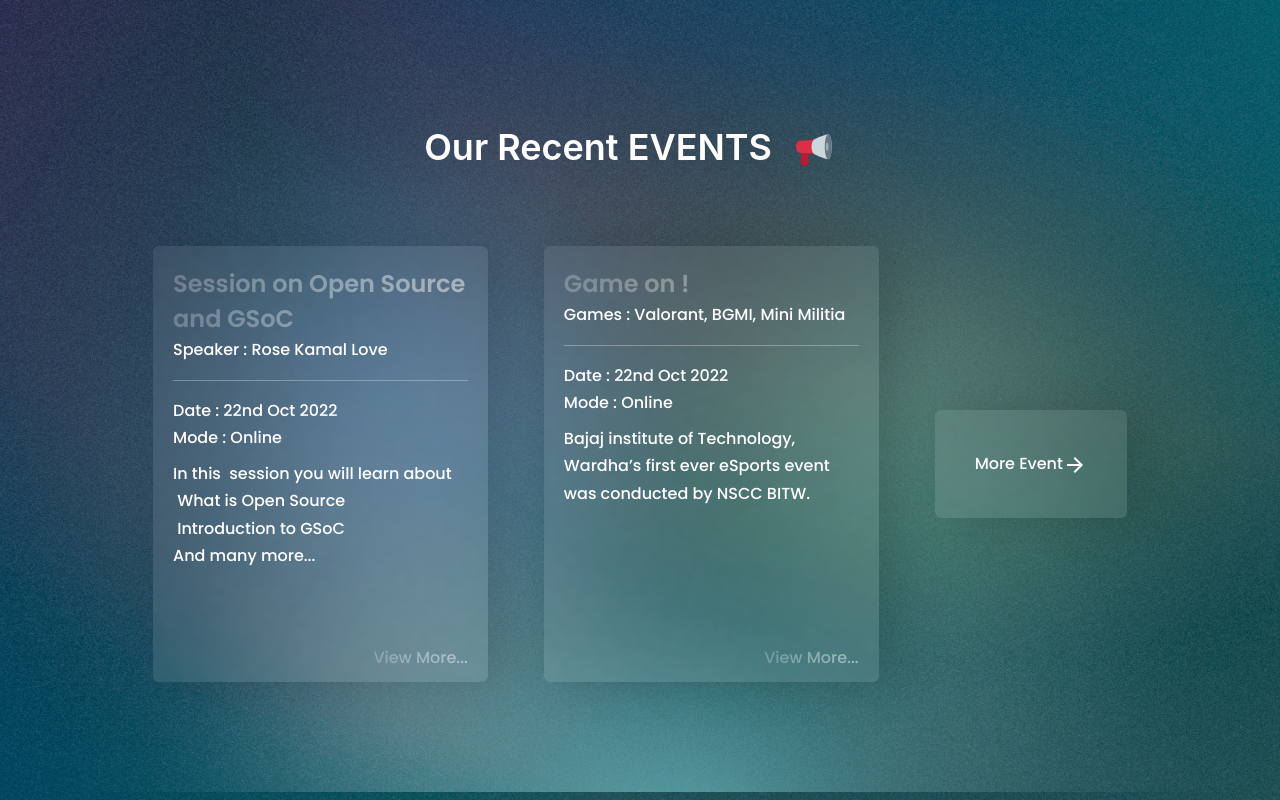
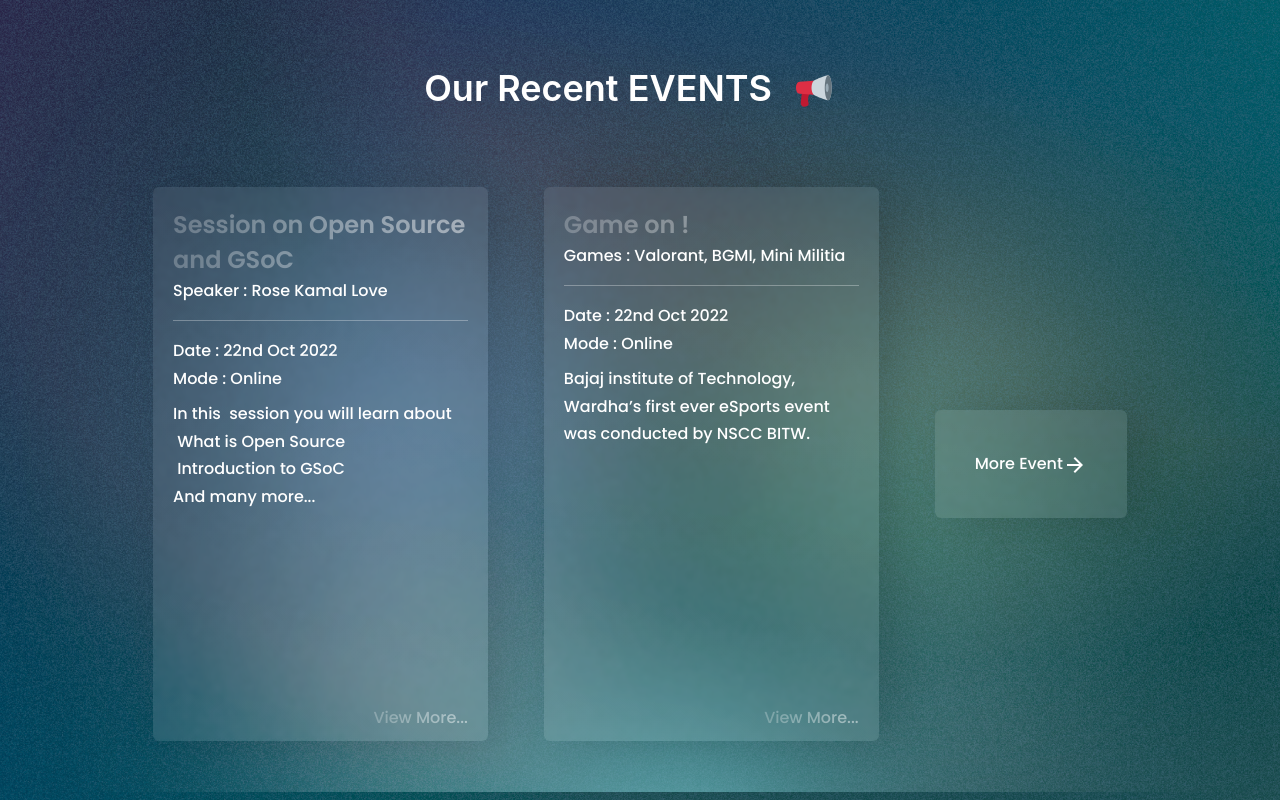
Before and after one commit to BhaveshAnandpara/NSCC-BITW-Official-Website, a React (Create React App) app in the folder frontend/: page / in a window 1280 px wide. Built offline with nearby package versions, Linux system fonts and the light colour scheme.

Commit message:
EventPage Updated

```diff
--- a/frontend/src/EventPage/EventPage.css
+++ b/frontend/src/EventPage/EventPage.css
@@ -1,13 +1,3 @@
-/* body {
-  background: linear-gradient(92.12deg,
-      #7e9acf 0.64%,
-      #78c7ce 59.86%,
-      rgba(105, 205, 213, 0.58) 109.96%);
-  font-family: "Poppins";
-  font-style: normal;
-} */
-
-
 
 p{
   margin: 0;
@@ -105,7 +95,7 @@ button {
 }
 
 .eventCard-container{
-  height: 55%;
+  height: 70%;
   margin-top: 48px;
   display: flex;
   flex-direction: row;
```
